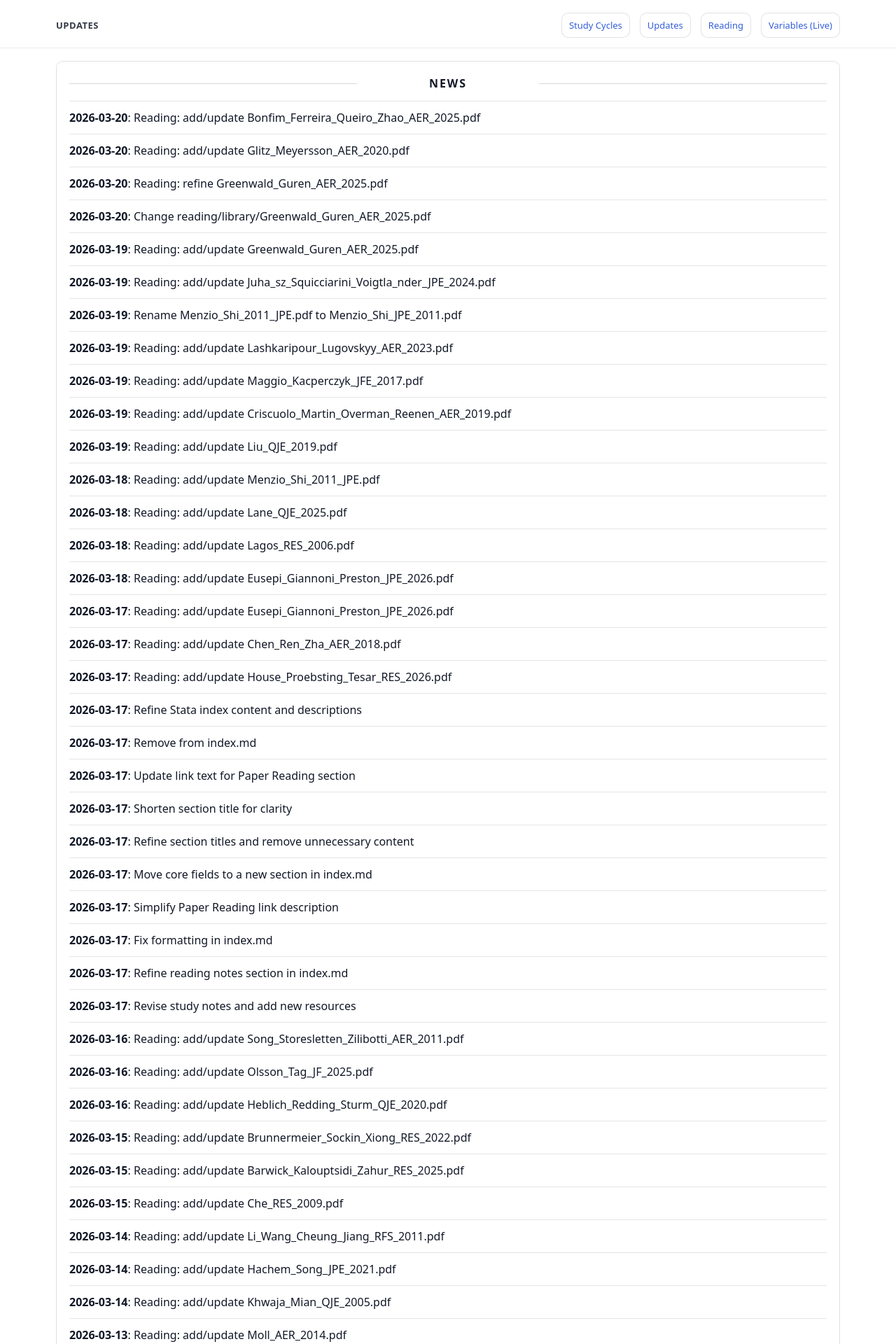
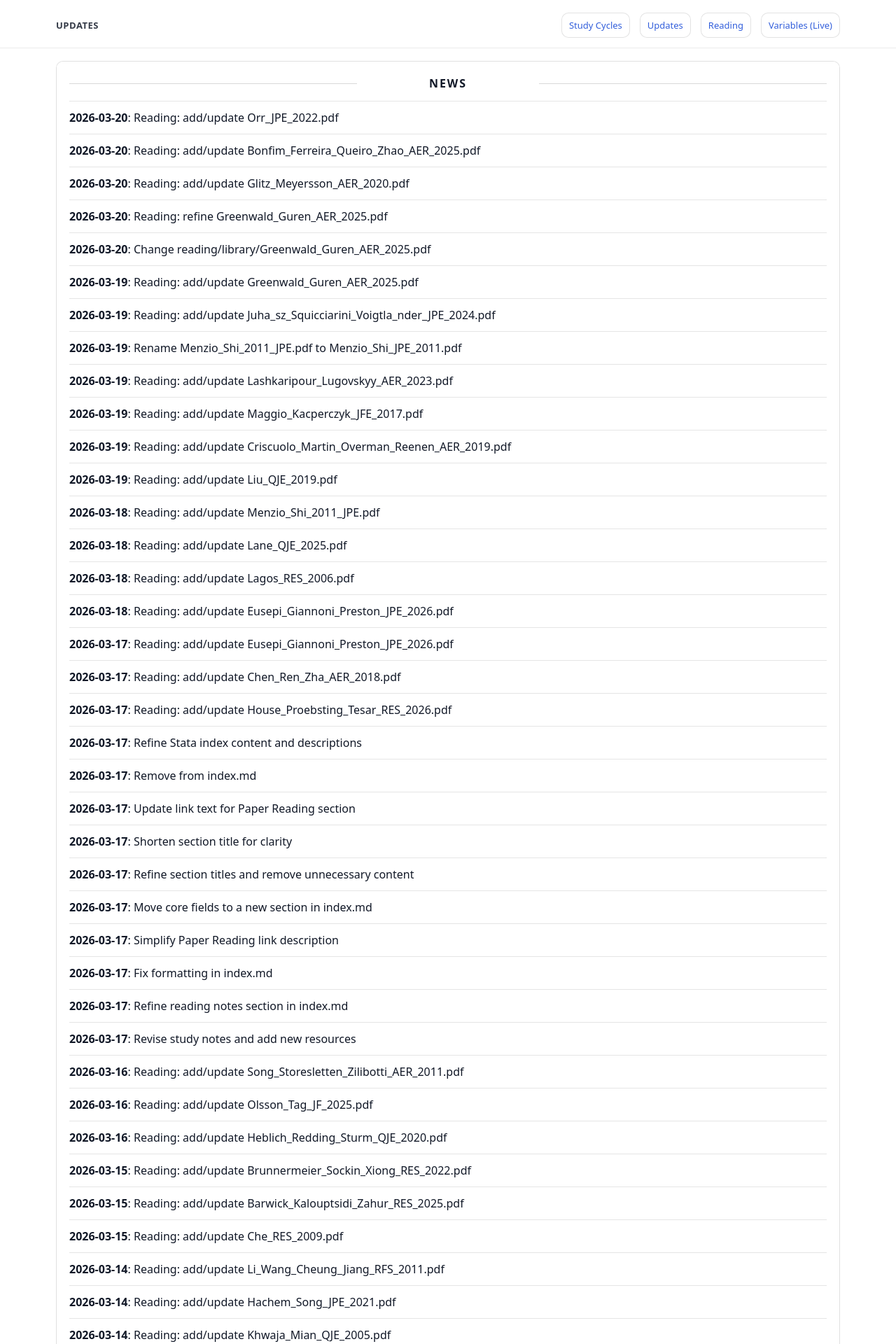
Before and after one commit to yaxinzn/study-archive, a Jekyll site: the page built from updates/index.md, in a window 1280 px wide. Shown: the top 1920 px of the page at 70% size. Built offline with Jekyll 4.4.1, drawn with Linux system fonts in a browser that asks for light colours; some of the changed text lies outside the part shown.

Commit message:
chore: update NEWS feed

```diff
--- a/_data/news.yml
+++ b/_data/news.yml
@@ -1,4 +1,7 @@
 # Auto-generated update history (sorted newest -> oldest). Do not edit manually.
+- ts: "1774007910"
+  date: "2026-03-20"
+  title: "Reading: add/update Orr_JPE_2022.pdf"
 - ts: "1774007859"
   date: "2026-03-20"
   title: "Reading: add/update Bonfim_Ferreira_Queiro_Zhao_AER_2025.pdf"
```
